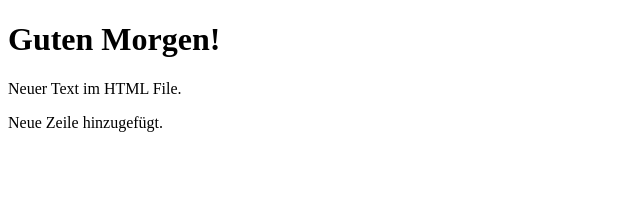
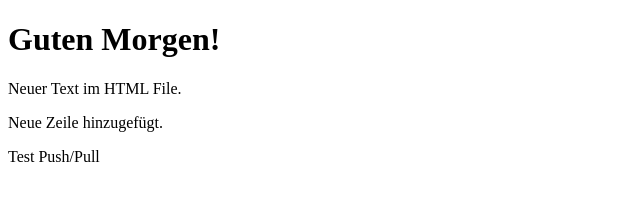
Before and after one commit to KaterynaSavelieva/ProjektSavelieva, a plain HTML site: page index.html in a window 1280 px wide. Shown: the whole page, without its empty margins (0-640 px from the left). Drawn offline with Linux system fonts and the light colour scheme.

Commit message:
Push/Pull Test

```diff
--- a/index.html
+++ b/index.html
@@ -11,5 +11,7 @@
 
     <p>Neue Zeile hinzugefügt.</p>
 
+<p>Test Push/Pull</p>
+
   </body>
 </html>
```
